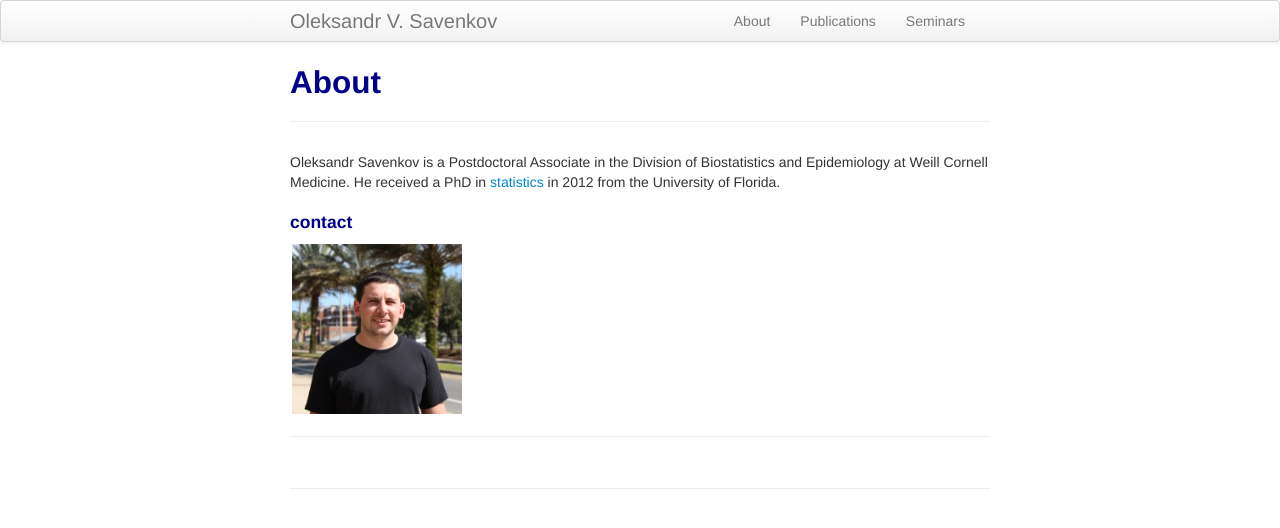
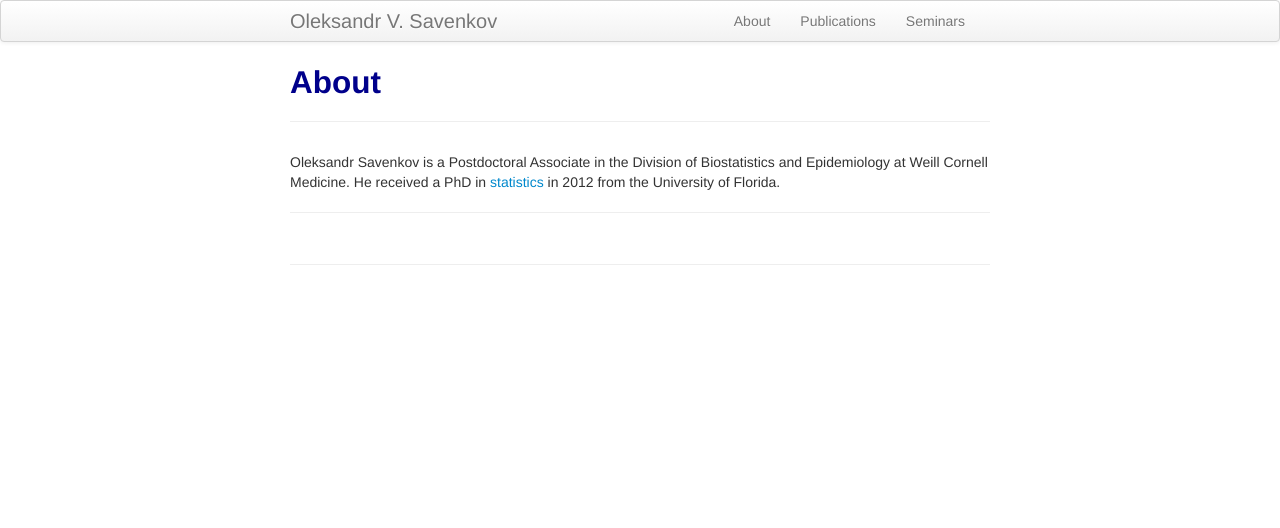
Before and after one commit to ovsavenkov/ovsavenkov.github.io, a Jekyll site: the page built from about.md, in a window 1280 px wide. Shown: the top 528 px of the page. Built offline with Jekyll 4.4.1, drawn with Linux system fonts in a browser that asks for light colours.

Commit message:
pick added

```diff
--- a/about.md
+++ b/about.md
@@ -8,15 +8,4 @@ Oleksandr Savenkov is a Postdoctoral Associate in the Division of Biostatistics
 He received a PhD in [statistics](http://www.stat.ufl.edu) in 2012 from the
 University of Florida.
 
-<div class="container">
-<h4><a name="contact"></a>contact</h4>
-
-    <div class="row-fluid">
-        <div class="span2">
-        <a href="../assets/pics/my_pic.jpg">
-            <img src="../assets/pics/my_pic.jpg"
-                  title="Oleksandr Savenkov" alt="Oleksandr Savenkov"/></a>
-        </div>
-    </div>
-</div>
 ---
```
Also changed, not shown: index.md (+1 -1 lines), assets/pics/my_pic.jpg (deleted), my_pic.jpg (deleted), portrait.jpg (added).
